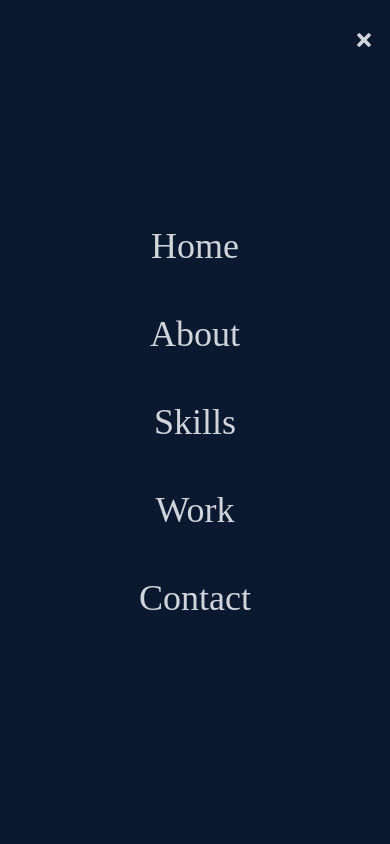
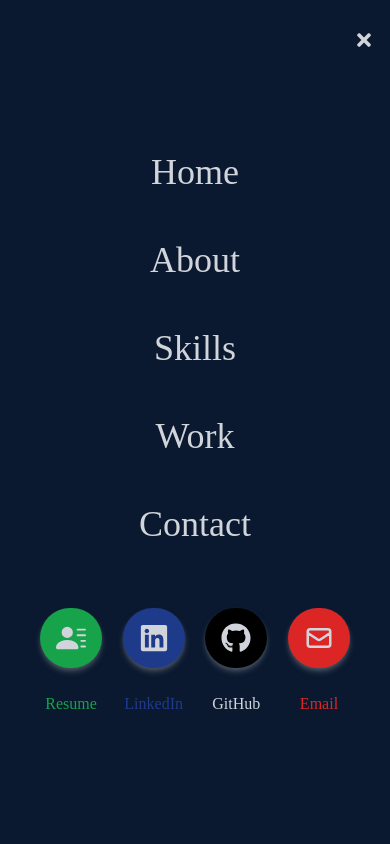
Before and after one commit to AkhatorEnosa/portfolio_react, a React (Create React App) app: page / in a window 390 px wide. Both pictures are taken after a click on the element 364 px from the left and 40 px from the top of the page. Shown: the top 844 px of the page. Built offline with nearby package versions, Linux system fonts and the light colour scheme.

Commit message:
Mobile nav fix

```diff
--- a/package.json
+++ b/package.json
@@ -1,6 +1,7 @@
 {
   "name": "portfolio_react",
   "version": "0.1.0",
+  "homepage": "https://akhatorenosa.github.io/portfolio-react",
   "private": true,
   "dependencies": {
     "@testing-library/jest-dom": "^5.14.1",
@@ -15,6 +16,8 @@
     "web-vitals": "^2.1.0"
   },
   "scripts": {
+    "predeploy": "npm run build",
+    "deploy": "gh-pages -d build",
     "start": "react-scripts start",
     "build": "react-scripts build",
     "test": "react-scripts test",
@@ -40,6 +43,7 @@
   },
   "devDependencies": {
     "autoprefixer": "^10.4.8",
+    "gh-pages": "^4.0.0",
     "postcss": "^8.4.16",
     "tailwindcss": "^3.1.8"
   }
--- a/src/components/Navbar.jsx
+++ b/src/components/Navbar.jsx
@@ -79,6 +79,45 @@ const Navbar = () => {
               Contact
             </Link>
           </li>
+
+
+          <ul className='flex flex-row w-full justify-between px-10 mt-10'>
+            <div className='flex flex-col justify-center text-center'>
+              <li className='h-[60px] flex items-center justify-center bg-green-600 rounded-full shadow-md shadow-gray-600'>
+                <a href={Cv} className='w-full flex justify-between items-center'>
+                  <BsFillPersonLinesFill size={30}/>
+                </a>
+              </li>
+              <p className='pt-6 text-green-600'>Resume</p>
+            </div>
+
+            <div className='flex flex-col justify-center  text-center'>
+              <li className='h-[60px] flex items-center justify-center bg-blue-900 rounded-full shadow-md shadow-gray-600'>
+                <a href="https://www.linkedin.com/in/akhator-osakhogba-024762139" className='w-full flex justify-between items-center'>
+                  <FaLinkedin size={30}/>
+                </a>
+              </li>
+                <p className='pt-6 text-blue-900'>LinkedIn</p>
+            </div>
+
+            <div className='flex flex-col justify-center  text-center'>
+              <li className='h-[60px] flex items-center bg-black rounded-full shadow-md shadow-gray-600'>
+                <a href="https://www.github/Akhaorenosa" className='w-full flex justify-between items-center'>
+                  <FaGithub size={30}/>
+                </a>
+              </li>
+                <p className='pt-6 text-gray-300'>GitHub</p>
+            </div>
+
+            <div className='flex flex-col justify-center  text-center'>
+              <li className='h-[60px] flex items-center bg-red-600 rounded-full shadow-md shadow-gray-600'>
+                <a href="mailto:aosakhogba@gmail.com" className='w-full flex justify-between items-center'>
+                <HiOutlineMail size={30}/>
+                </a>
+              </li>
+                <p className='pt-6 text-red-600'>Email</p>
+            </div>
+          </ul>
        </ul>
 
 
```
Also changed, not shown: 2 other files (tests, documents, lock files or other folders).
